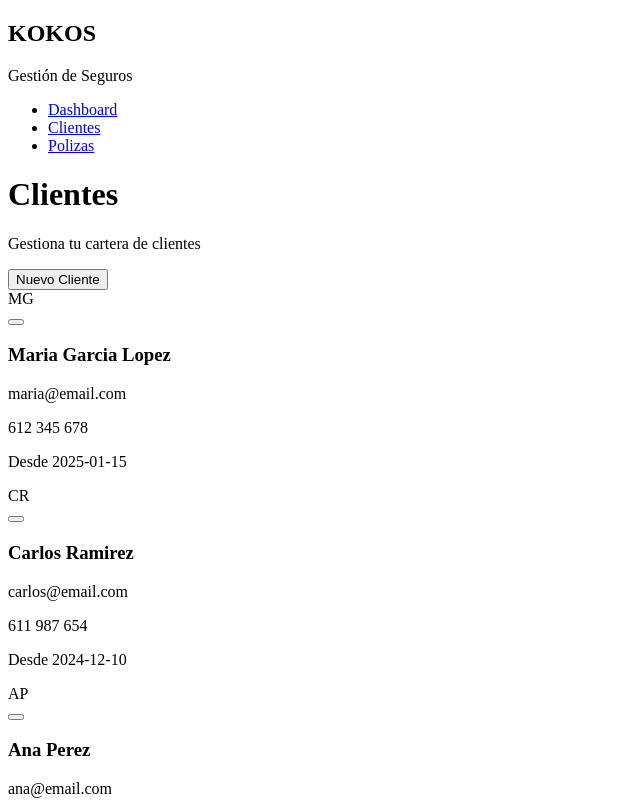
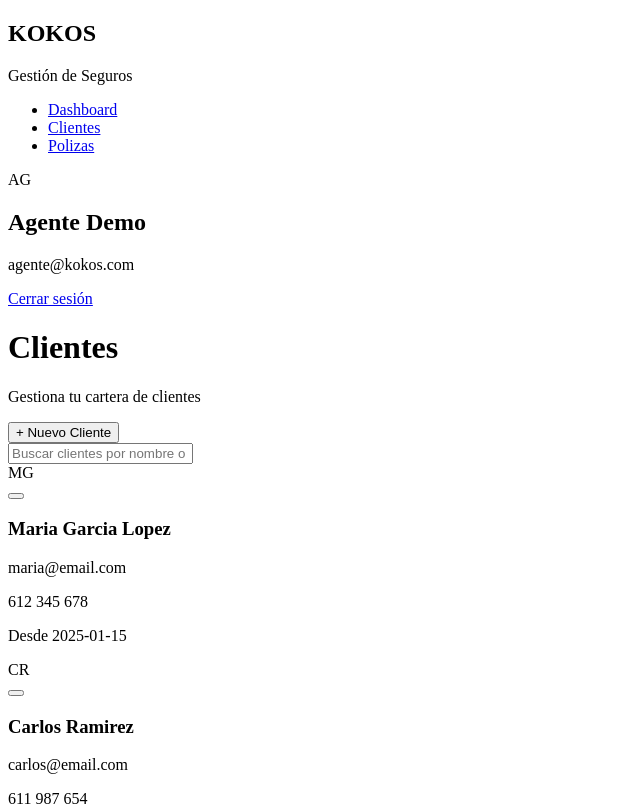
Before and after one commit to Jairo292/KOKOS_COMPANY, a plain HTML site: page frontEnd/html/clientes.html in a window 1280 px wide. Shown: the top 811 px of the page, without its empty margins (0-640 px from the left). Drawn offline with Linux system fonts and the light colour scheme.

Commit message:
classes y css
colores basicos, tamano de letra en css

```diff
--- /dev/null
+++ b/frontEnd/css/clientes.css
@@ -0,0 +1,44 @@
+:root {
+  --color-bg: #ffffff;
+  --color-text: #0a0a0a;
+
+  --color-surface: #ffffff;
+  --color-surface-text: #0a0a0a;
+  --color-primary: #030213;
+  --color-primary-contrast: #ffffff;
+
+  --color-secondary: #f2f3f7;
+  --color-secondary-text: #030213;
+  --color-muted: #ececf0;
+  --color-muted-text: #717182;
+
+  --color-accent: #e9ebef;
+  --color-accent-text: #030213;
+
+  --color-danger: #d4183d;
+  --color-danger-contrast: #ffffff;
+
+  --color-border: rgba(0,0,0,0.1);
+  --color-input-bg: #f3f3f5;
+
+  --bg: #f5f6f8;
+  --text: var(--color-text);
+  --surface: var(--color-surface);
+  --muted: var(--color-muted-text);
+
+  --primary: #2563eb;
+  --primary-2: #0e2668;
+  --primary-20: #1d4ed8;
+
+  --border: var(--color-border);
+
+  --radius-md: 10px;
+  --radius: 18px;
+
+  --shadow: 0 18px 50px rgba(0,0,0,.10);
+  --shadow-soft: 0 10px 30px rgba(0,0,0,.08);
+
+  --font-size-base: 16px;
+  --font-weight-normal: 400;
+  --font-weight-medium: 500;
+}
--- a/frontEnd/html/clientes.html
+++ b/frontEnd/html/clientes.html
@@ -1,39 +1,60 @@
 <!DOCTYPE html>
 <html lang="es">
+
 <head>
   <meta charset="UTF-8">
+  <meta name="viewport" content="width=device-width, initial-scale=1.0">
+  <link rel="stylesheet" href="../css/clientes.css">
   <title>Clientes</title>
 </head>
+
 <body>
 
   <div class="layout">
 
-  <aside>
-   <aside>
-
-  <header>
+    <aside class="sidebar">
+      <div>
+        <header class="sidebar-header">
           <h2>KOKOS</h2>
           <p>Gestión de Seguros</p>
         </header>
 
-  <nav>
+        <nav class="sidebar-nav">
           <ul>
             <li><a href="dashboard.html">Dashboard</a></li>
-      <li><a href="clientes.html">Clientes</a></li>
+            <li><a href="clientes.html" class="active">Clientes</a></li>
             <li><a href="polizas.html">Polizas</a></li>
           </ul>
         </nav>
+      </div>
 
-</aside>
+      <section class="sidebar-profile">
+        <div class="profile-avatar">AG</div>
+
+        <div class="profile-info">
+          <h2>Agente Demo</h2>
+          <p>agente@kokos.com</p>
+
+          <a href="index.html" class="logout-link">Cerrar sesión</a>
+        </div>
+      </section>
     </aside>
 
- <main>
 
-  <header>
+    <main class="main-content">
+
+      <header class="page-header">
+        <div>
           <h1>Clientes</h1>
           <p>Gestiona tu cartera de clientes</p>
-    <button>Nuevo Cliente</button>
+        </div>
+
+        <button class="btn-primary">+ Nuevo Cliente</button>
       </header>
+
+      <section class="search-box">
+        <input type="text" placeholder="Buscar clientes por nombre o email...">
+      </section>
 
       <section class="clientes-grid">
 
@@ -88,4 +109,5 @@
   </div>
 
 </body>
+
 </html>
```
Lines whose indentation alone changed are shown as unchanged.
